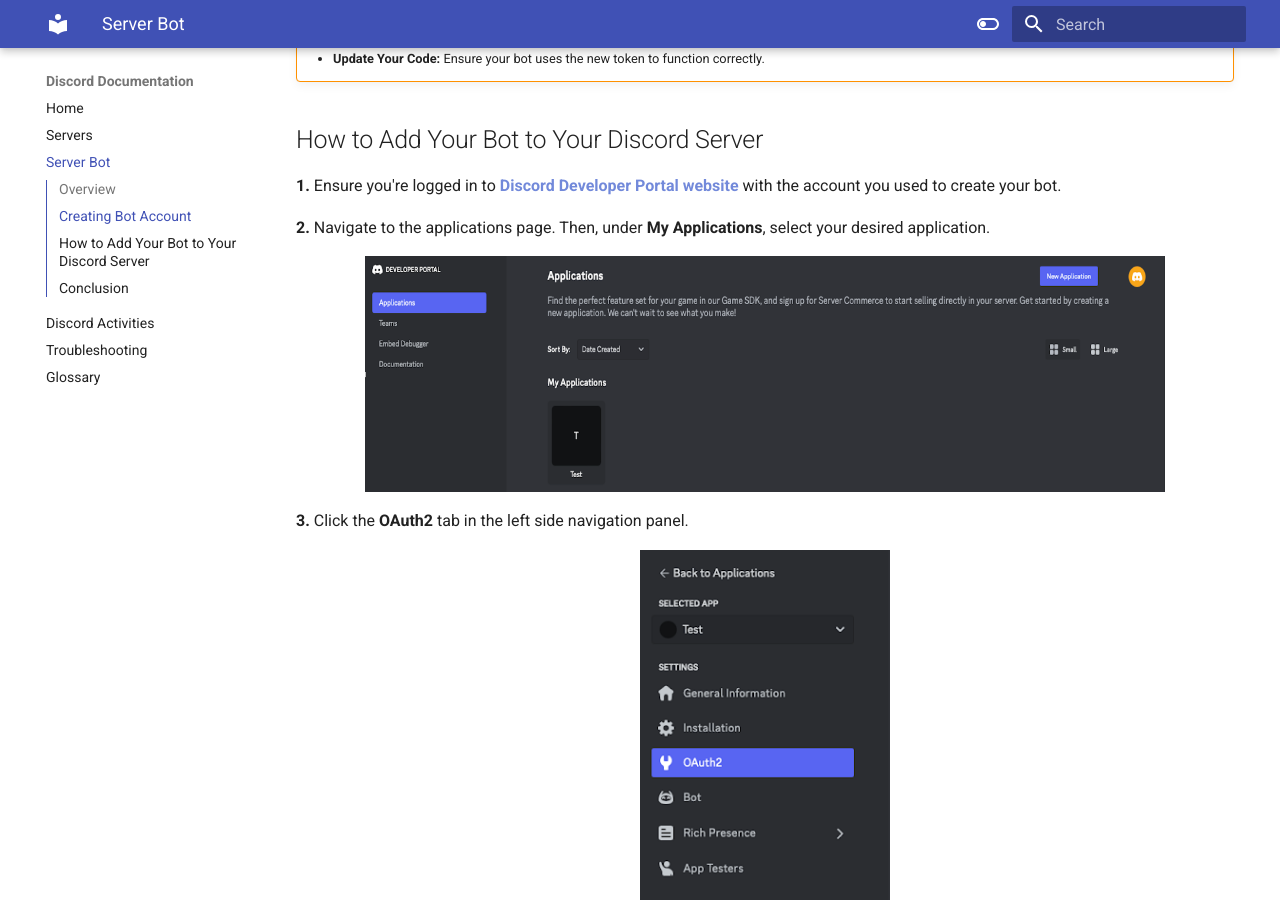
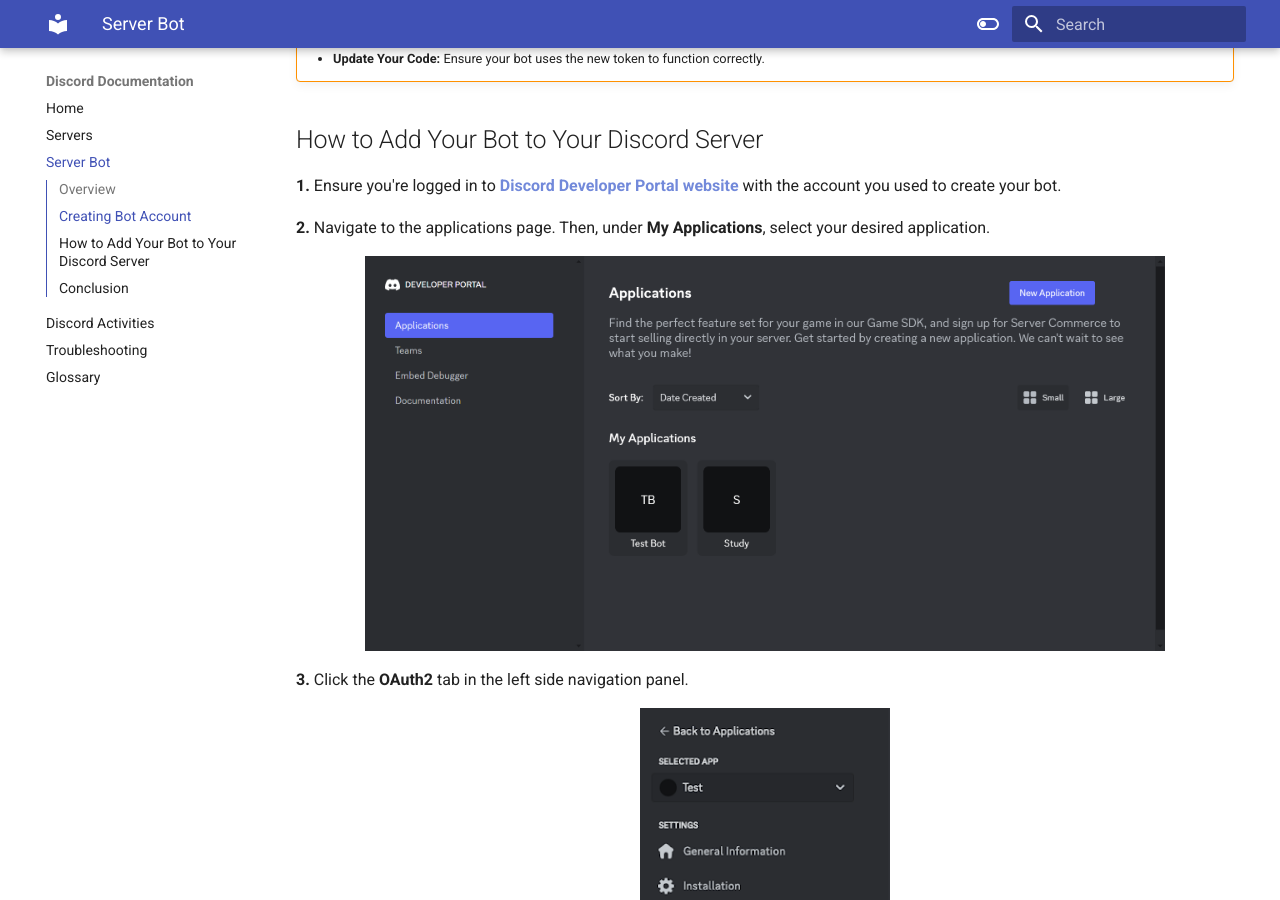
Before and after one commit to marcangelo1/Discord-Documentation, an MkDocs documentation site: the page built from docs/Task2.md, in a window 1280 px wide and 900 px high, scrolled down 3648 px. Built offline with MkDocs 1.6.1 and Material for MkDocs 9.7.7, drawn with Linux system fonts in a browser that asks for light colours.

Commit message:
Fix Task 2 Image

```diff
--- a/docs/Task2.md
+++ b/docs/Task2.md
@@ -96,7 +96,7 @@
 **2.** Navigate to the applications page. Then, under **My Applications**, select your desired application.
 
 <figure markdown="span">
-  ![](Assets/Task2 Assets/Applications page.png){ width="800" }
+  ![](Assets/Task2 Assets/NewApplicationsPage.png){ width="800" }
 </figure>
 
 **3.** Click the **OAuth2** tab in the left side navigation panel.
```
Also changed, not shown: docs/Assets/Task2 Assets/NewApplicationsPage.png (added).
